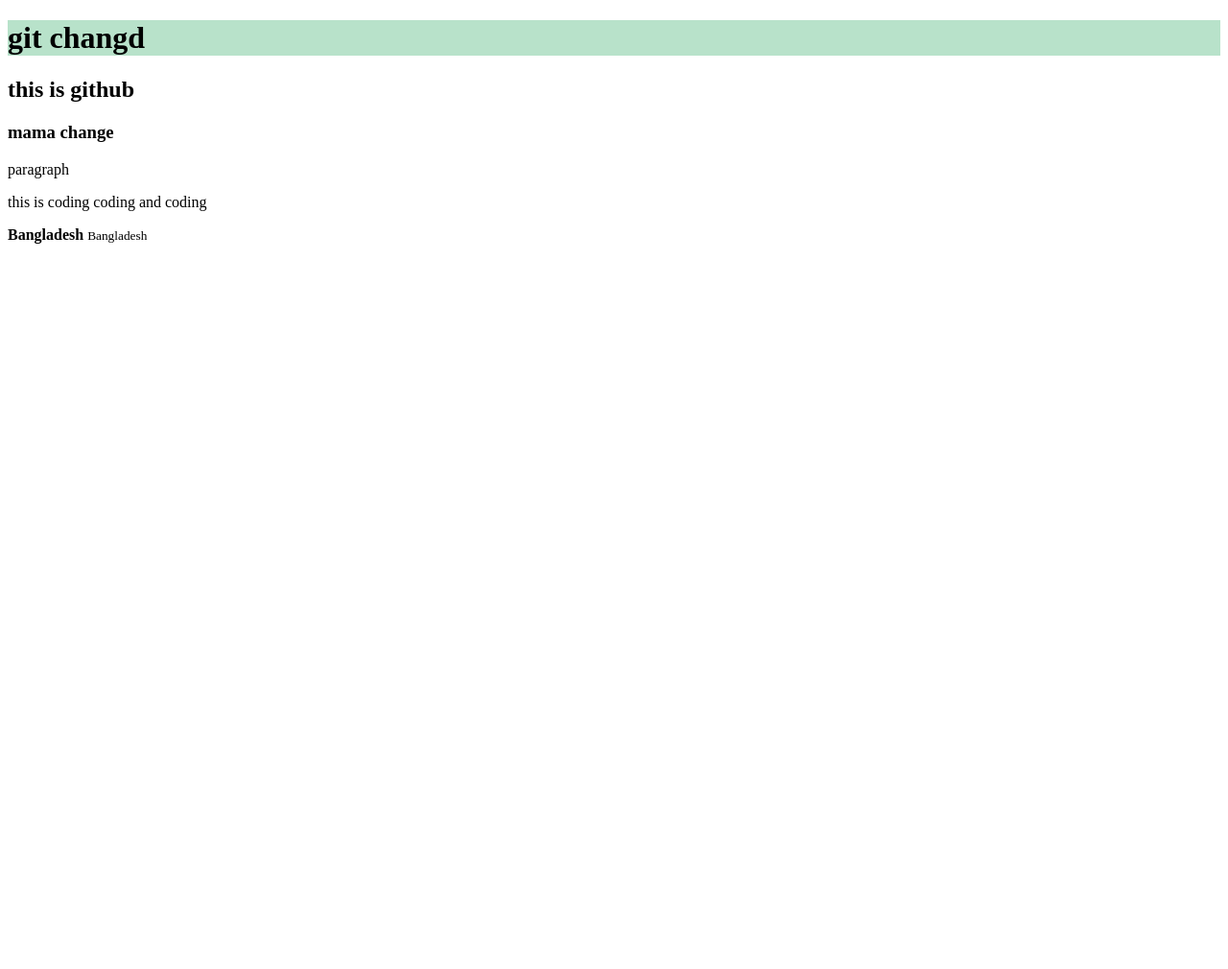
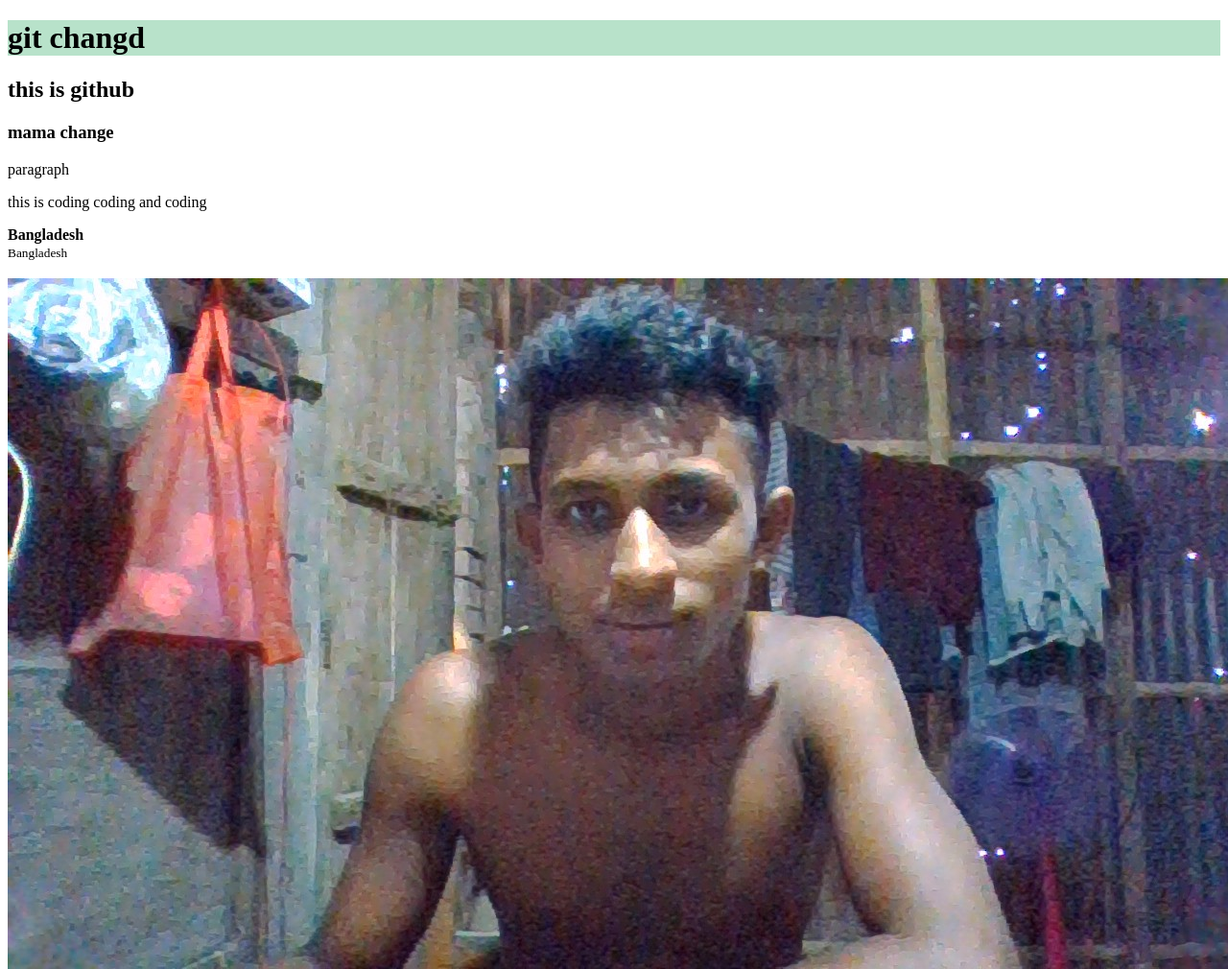
Before and after one commit to Nomanjkm/My-Good-Job, a plain HTML site: page index.html in a window 1280 px wide. Shown: the whole page at 96% size. Before the commit the page ends 800 px from the top, so only its background shows below. Drawn offline with Linux system fonts and the light colour scheme.

Commit message:
new added

```diff
--- a/index.html
+++ b/index.html
@@ -14,7 +14,9 @@
     <h3>mama change</h3>
     <p>paragraph</p>
     <p>this is coding coding and coding</p>
-    <strong>Bangladesh</strong>
-    <small>Bangladesh</small>
+    <strong>Bangladesh</strong><br>
+    <small>Bangladesh</small><br><br>
+    <img src="WIN_20210707_12_42_06_Pro.jpg" alt="">
+
 </body>
 </html>
```
Also changed, not shown: WIN_20210707_12_42_06_Pro.jpg (added).
